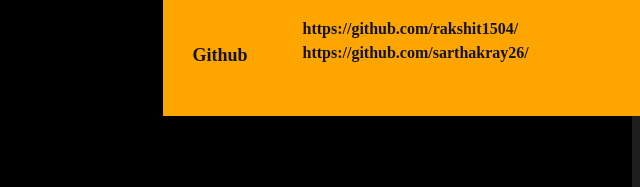
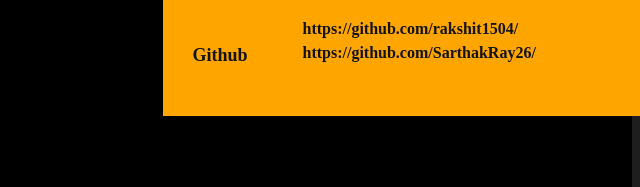
Before and after one commit to rakshit1504/SillyRatings-movie-review-site, a website: page contact.html in a window 1280 px wide. Shown: the part 597-784 px from the top of the page, 640-1280 px from the left. Drawn offline with Linux system fonts and the light colour scheme.

Commit message:
Update contact.html

```diff
--- a/contact.html
+++ b/contact.html
@@ -64,7 +64,7 @@
                                     <h4>Github </h4>
                                 </div>
                                 <div class="text">
-                                    <p> https://github.com/rakshit1504/<br> https://github.com/sarthakray26/</p>
+                                    <p> https://github.com/rakshit1504/<br> https://github.com/SarthakRay26/</p>
                                 </div>
                             </li>
                         </ul>
```
